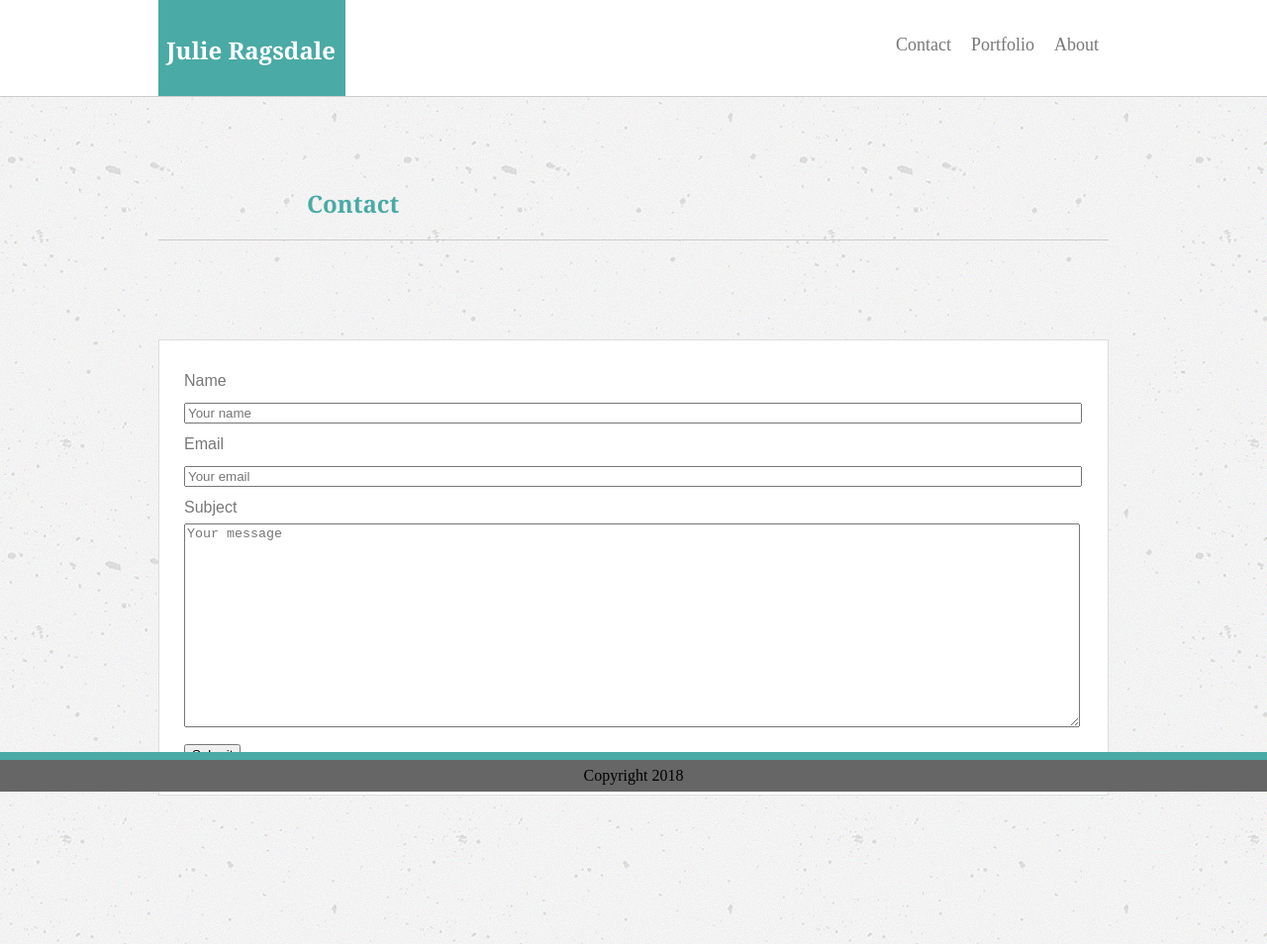
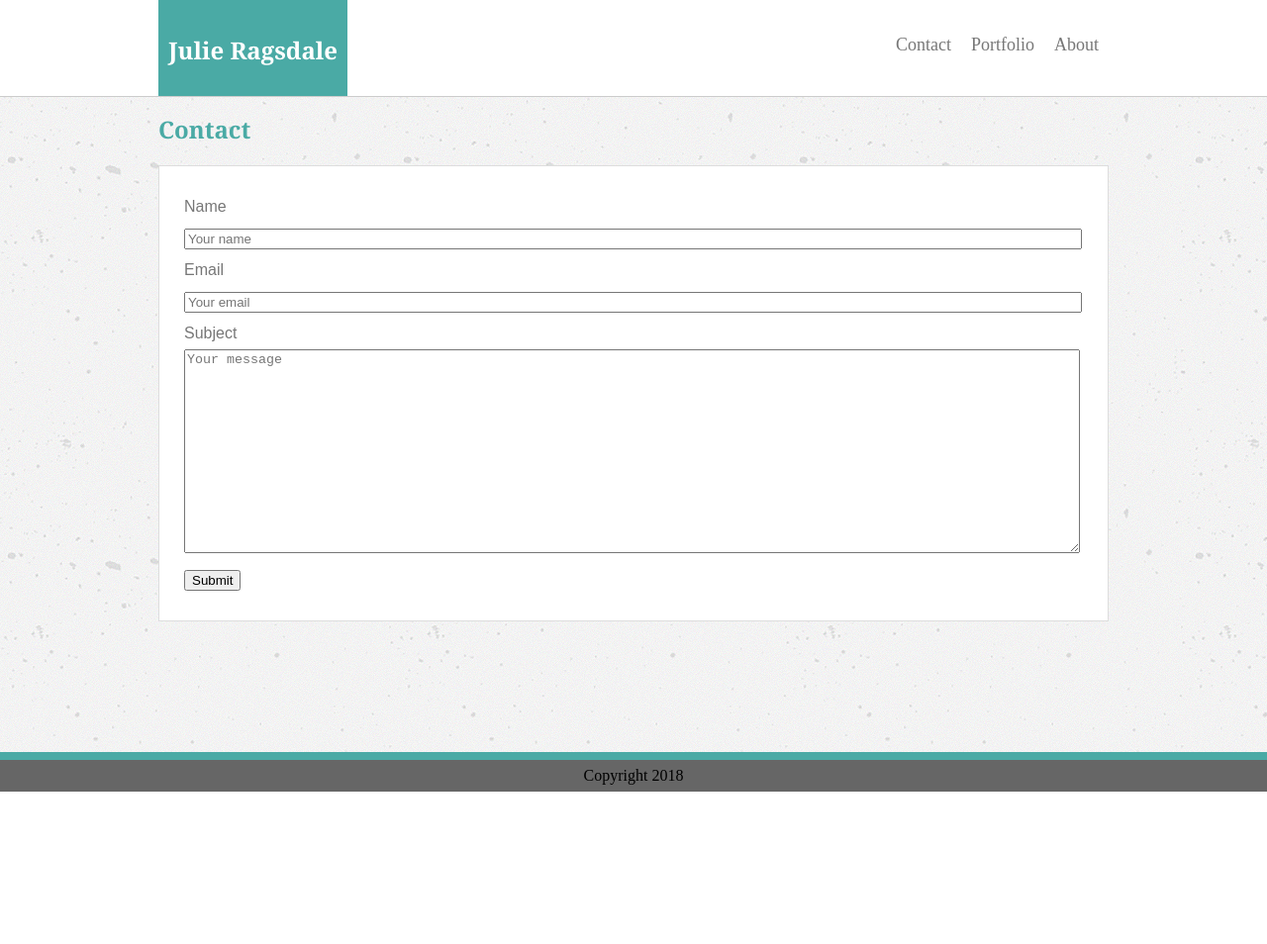
Before and after one commit to leaf-junkie/basic-portfolio, a plain HTML site: page contact.html in a window 1280 px wide. Shown: the whole page at 99% size. After the commit the page ends 800 px from the top, so only its background shows below. Drawn offline with Linux system fonts and the light colour scheme.

Commit message:
the pages are all very close to the desired design!

```diff
--- a/assets/css/style.css
+++ b/assets/css/style.css
@@ -66,13 +66,11 @@ div.name {
     position: relative;
     overflow: hidden;
     padding: 10px;
-    margin-left: -152px;
 }
 
 h2 {
     font-family: Georgia, 'Times New Roman', Times, serif;
     padding-top: 40px;
-    padding-left: 150px;
 }
 
 /* --------------------------------------- */
@@ -85,7 +83,6 @@ h2 {
 div.subheading {
     width: 960px;
     margin: 0 auto;
-    border-bottom: 1px solid #ccc;
 }
 
 h2.h2-subheading {
@@ -102,7 +99,7 @@ h2.h2-subheading {
 div.div-about {
     display: block;
     position: relative;
-    margin: 150px auto;
+    margin: 75px auto;
     width: 960px;
 }
 
@@ -132,7 +129,7 @@ img {
 div.div-portfolio {
     display: block;
     position: relative;
-    margin: 150px auto;
+    margin: 75px auto;
     width: 960px;
 }
 
@@ -156,7 +153,7 @@ section.section-portfolio {
 div.div-contact {
     display: block;
     position: relative;
-    margin: 150px auto;
+    margin: 75px auto;
     width: 960px;
 }
 
@@ -169,7 +166,6 @@ div.div-contact {
 .form {
     display: block;
     text-align: left;
-    margin-top: 100px;
     padding: 25px;
     font-family: Arial, Helvetica, sans-serif;
     background-color: #fff;
```
Also changed, not shown: portfolio.html (+0 -3 lines).
